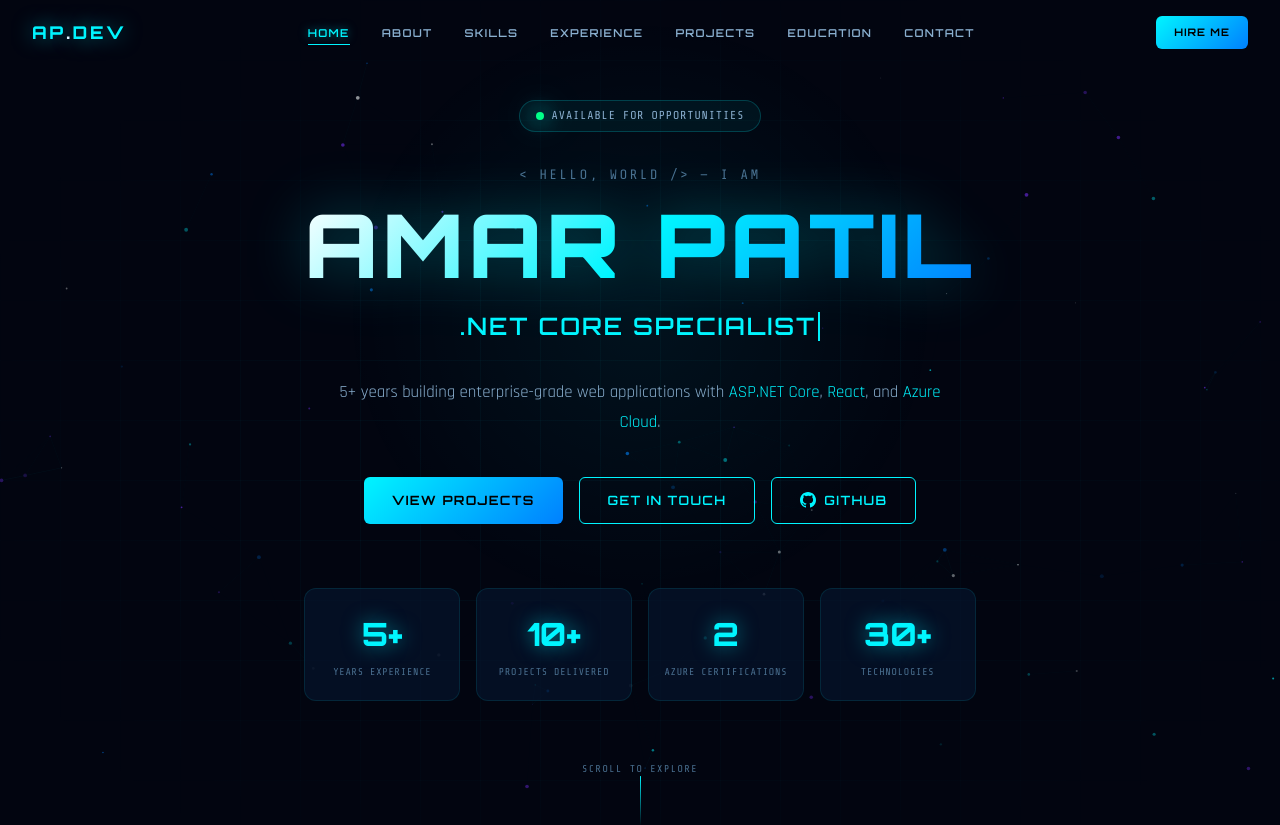
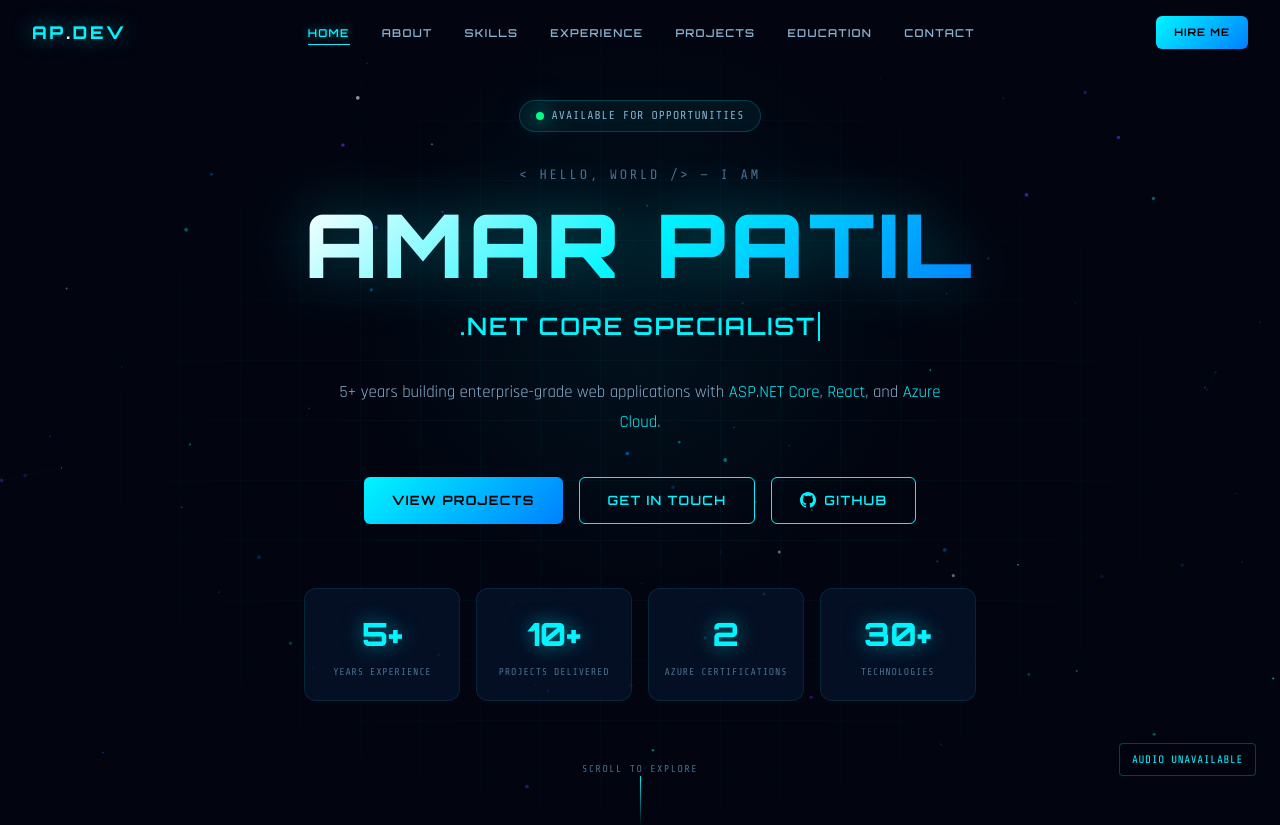
Before and after one commit to amarsh689/portfolio, a React (Create React App) app: page / in a window 1280 px wide. Shown: the top 825 px of the page. Built offline with nearby package versions, Linux system fonts and the light colour scheme.

Commit message:
Updated portfolio

```diff
--- a/src/components/BackgroundAudio.tsx
+++ b/src/components/BackgroundAudio.tsx
@@ -1,54 +1,67 @@
-import React, { useEffect, useRef } from 'react';
+import React, { useEffect, useRef, useState } from 'react';
 
 const BackgroundAudio: React.FC = () => {
   const audioRef = useRef<HTMLAudioElement | null>(null);
+  const [isPlaying, setIsPlaying] = useState(false);
+  const [hasError, setHasError] = useState(false);
 
   useEffect(() => {
     const audio = audioRef.current;
     if (!audio) return;
 
-    // Increase default volume for better audibility
-    audio.volume = 0.12; // 12%
-
-    // Attempt autoplay; many browsers block audible autoplay until user interacts.
+    audio.volume = 0.2;
+    const handlePlay = () => setIsPlaying(true);
+    const handlePause = () => setIsPlaying(false);
+    const handleError = () => setHasError(true);
     const tryPlay = () => {
-      const p = audio.play();
-      if (p !== undefined) {
-        p.catch(() => {
-          // play was blocked; we'll wait for a user gesture
-        });
-      }
+      setHasError(false);
+      void audio.play().catch(() => undefined);
     };
-
-    tryPlay();
-
-    // If autoplay is blocked, resume on first user gesture without showing UI
     const resumeOnGesture = () => {
       tryPlay();
       removeGestureListeners();
     };
-
     const removeGestureListeners = () => {
       document.removeEventListener('click', resumeOnGesture);
       document.removeEventListener('keydown', resumeOnGesture);
       document.removeEventListener('touchstart', resumeOnGesture);
     };
 
+    tryPlay();
+    audio.addEventListener('play', handlePlay);
+    audio.addEventListener('pause', handlePause);
+    audio.addEventListener('error', handleError);
     document.addEventListener('click', resumeOnGesture, { once: true });
     document.addEventListener('keydown', resumeOnGesture, { once: true });
     document.addEventListener('touchstart', resumeOnGesture, { once: true });
 
-    return () => removeGestureListeners();
+    return () => {
+      removeGestureListeners();
+      audio.removeEventListener('play', handlePlay);
+      audio.removeEventListener('pause', handlePause);
+      audio.removeEventListener('error', handleError);
+    };
   }, []);
 
+  const toggleAudio = () => {
+    const audio = audioRef.current;
+    if (!audio) return;
+
+    if (audio.paused) {
+      setHasError(false);
+      void audio.play().catch(() => setHasError(true));
+    } else {
+      audio.pause();
+    }
+  };
+
   return (
-    <audio
-      ref={audioRef}
-      src="https://cdn.pixabay.com/audio/2023/08/16/audio_4409385d79.mp3"
-      loop
-      preload="auto"
-      aria-hidden
-    />
+    <>
+      <audio ref={audioRef} src={`${process.env.PUBLIC_URL}/audio/videoplayback.weba`} loop preload="auto" />
+      <button className="audio-toggle" type="button" onClick={toggleAudio} aria-label={isPlaying ? 'Pause background audio' : 'Play background audio'}>
+        {hasError ? 'AUDIO UNAVAILABLE' : isPlaying ? 'PAUSE AUDIO' : 'PLAY AUDIO'}
+      </button>
+    </>
   );
 };
 
--- a/src/data/portfolio.ts
+++ b/src/data/portfolio.ts
@@ -48,7 +48,7 @@ export const skills = [
   {
     category: "Databases",
     icon: "🗄️",
-    items: ["SQL Server", "Azure SQL Database"],
+    items: ["SQL Server", "Azure SQL Database","Cosmos DB", "Redis Cache"],
   },
   {
     category: "Cloud & DevOps",
--- a/src/index.css
+++ b/src/index.css
@@ -36,6 +36,31 @@ body {
   font-size: 16px;
   line-height: 1.6;
   overflow-x: hidden;
+}
+
+.audio-toggle {
+  position: fixed;
+  right: 24px;
+  bottom: 24px;
+  z-index: 20;
+  padding: 9px 12px;
+  border: 1px solid var(--cyan-border);
+  border-radius: 4px;
+  background: rgba(2, 5, 16, 0.9);
+  color: var(--cyan);
+  font-family: var(--font-mono);
+  font-size: 0.68rem;
+  letter-spacing: 0.06em;
+  cursor: pointer;
+  transition: background 0.2s, border-color 0.2s, box-shadow 0.2s;
+}
+
+.audio-toggle:hover,
+.audio-toggle:focus-visible {
+  background: rgba(0, 245, 255, 0.12);
+  border-color: var(--cyan);
+  box-shadow: var(--glow-sm);
+  outline: none;
 }
 
 ::-webkit-scrollbar { width: 6px; }
@@ -152,4 +177,7 @@ a:hover { color: #fff; text-shadow: 0 0 10px rgba(0,245,255,0.5); }
 .animate-fade-up { animation: fadeInUp 0.7s ease both; }
 .animate-float { animation: float 3s ease-in-out infinite; }
 
-@media (max-width: 768px) { .section-container { padding: 0 16px; } }
+@media (max-width: 768px) {
+  .section-container { padding: 0 16px; }
+  .audio-toggle { right: 16px; bottom: 16px; }
+}
```
Also changed, not shown: 1 other file (tests, documents, lock files or other folders).
